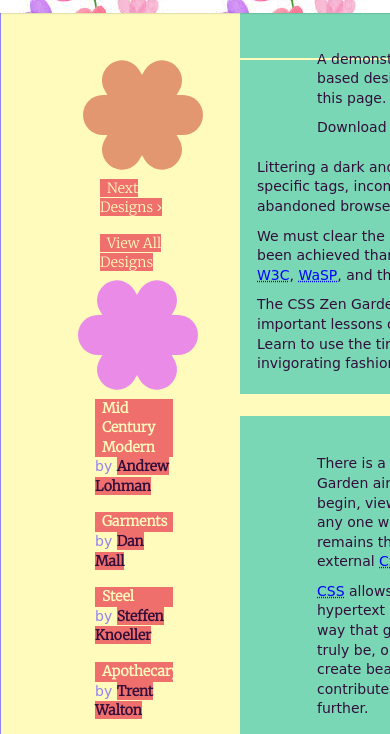
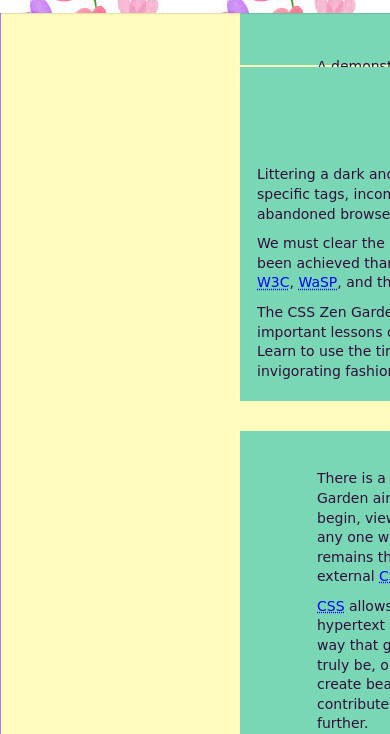
Before and after one commit to Giscam2501/Css-Zen-Garden, a website: page ZEN GARDEN PROJECT/index.html in a window 390 px wide. Shown: the part 87-821 px from the top of the page. Drawn offline with nearby package versions, Linux system fonts and the light colour scheme; files that its build step writes are made by us from their sources; files whose address does not match are found by name; a web font is replaced by a local one.

Commit message:
Update _layout.scss

```diff
--- a/ZEN GARDEN PROJECT/scss/partials/_layout.scss
+++ b/ZEN GARDEN PROJECT/scss/partials/_layout.scss
@@ -1,26 +1,35 @@
-// breakpoints
+$color-1: #79D7B5; // Medium Aquamarine
+$color-2: #EF6F6C; // Light Coral
+$color-3: #320E3B; // Russian Violet
+$color-4: #473e85; // Lavander Web
+$color-5: #FFFBBD; // Cream
 
-$S:     768px;
-$M:     1024px;
-$L:     1600px;
+@media only screen and (max-width: 600px) {
+  .sidebar {
+    display: none;
+    left:10px;
+    width:10px;
+  }
+  .summary, .preamble, .explanation, .participation, .benefits, .requirements {
+    width:50px;
+    left:-200px;
+    position: absolute;
+    }
+  }
+@media only screen and (max-width: 1000px) {
+  .page-wrapper {
+    width:200px;
+    text-align:left;
+    font-size: 10px;
+  }
+  .summary, .preamble, .explanation, .participation, .benefits, .requirements {
+    width:50px;
+    background-color:$color-1;
+    left: 0px;
+    position: relative;
+    font-size: 10px;
+    }
+}
+@media only screen and (max-width: 1200px) {
 
-// media queries
-
-@mixin MQ($canvas) {
-  @if $canvas == S {
-   @media only screen and (min-width: $S) { @content; }
-  }
-  @else if $canvas == M {
-   @media only screen and (min-width: $M) { @content; }
-  }
-  @else if $canvas == L {
-   @media only screen and (min-width: $L) { @content; }
-  }
 }
-
-// super light grid - it works with the .cd-container class inside style.scss
-
-@mixin column($percentage, $float-direction:left) {
-  width: 100% * $percentage;
-  float: $float-direction;
-}
```
